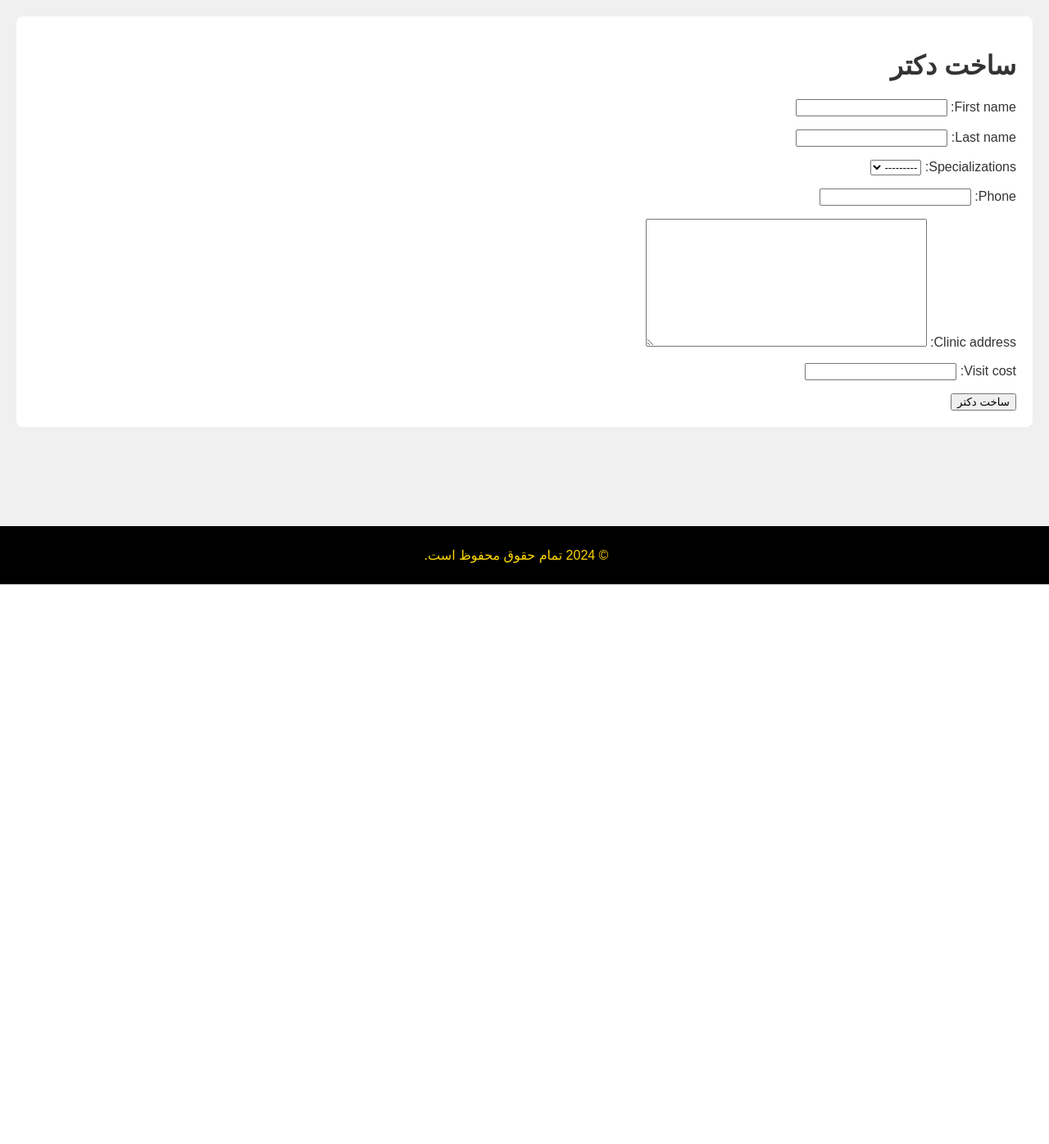
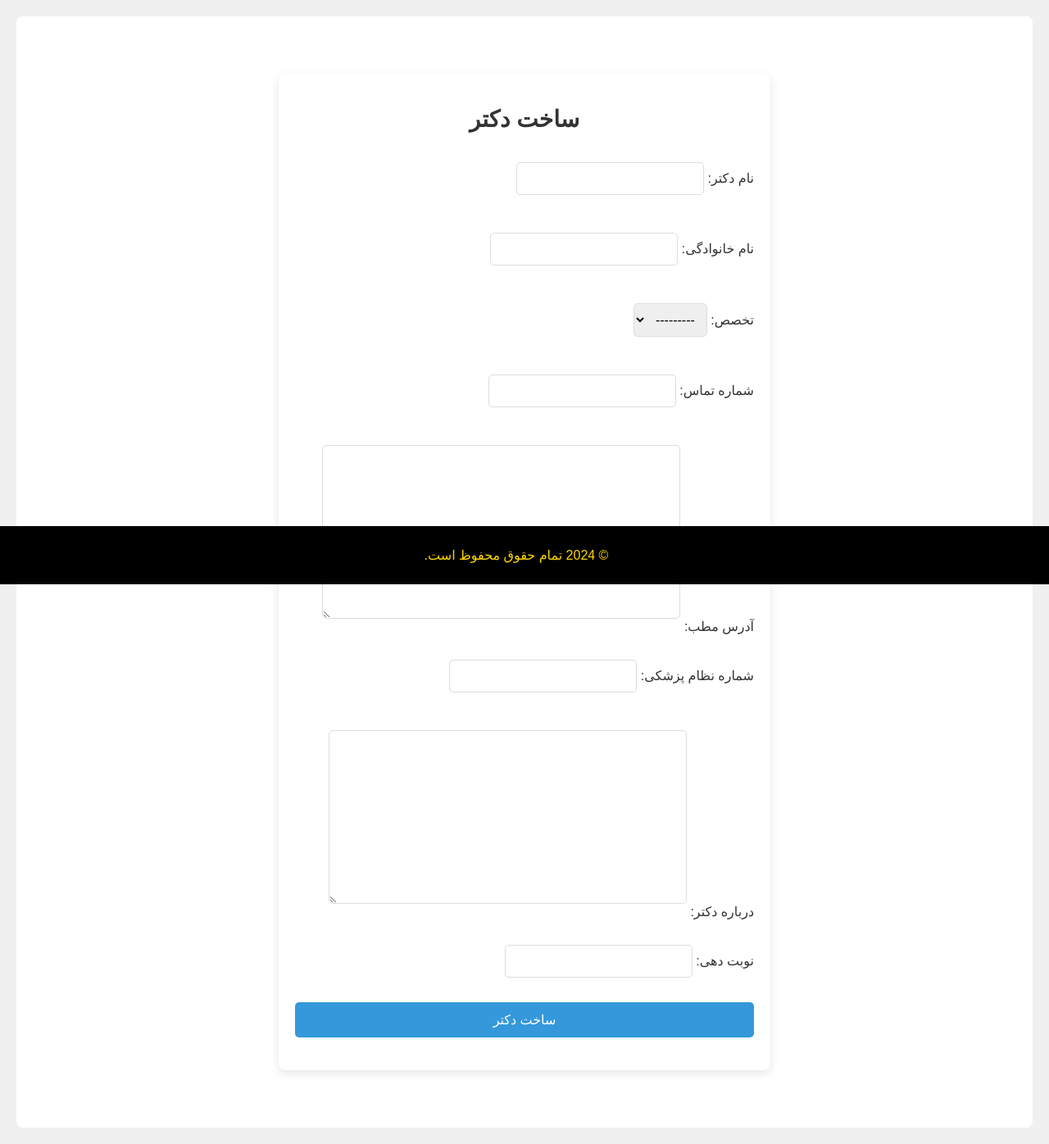
Before and after one commit to QBCY-Django-Delta-G4/Hospital, a Django app: page /createdoctor/ in a window 1280 px wide. Shown: the part 87-1483 px from the top of the page at 82% size. Before the commit the page ends 800 px from the top, so only its background shows below. Run offline with Django 5.2, Linux system fonts and the light colour scheme; data that the repository does not hold is empty; a map, chart or similar area stays blank.

Commit message:
models forms view and template changes

```diff
--- a/management/forms.py
+++ b/management/forms.py
@@ -9,7 +9,15 @@ class DoctorForm(forms.ModelForm):
         model = Doctor
         fields = ['first_name', 'last_name',
                   'specializations', 'phone',
-                  'clinic_address', 'visit_cost',]
+                  'clinic_address', 'license_number',
+                  'biography','visit_cost',
+                 ]
+
+    first_name = forms.CharField(label='نام دکتر')
+    last_name = forms.CharField(label='نام خانوادگی')
+    phone = forms.CharField(label='شماره تماس')
+    license_number = forms.CharField(label='شماره نظام پزشکی')
+    visit_cost = forms.DecimalField(label='نوبت دهی')
 
     def clean_first_name(self):
         first_name = self.cleaned_data.get('first_name')
@@ -29,9 +37,9 @@ class DoctorForm(forms.ModelForm):
 
     def clean_phone(self):
         phone = self.cleaned_data.get('phone')
-        phone_regex = r'^09[1-9]{9}+$'
-        # if not re.match(phone_regex, phone):
-        #     raise forms.ValidationError('لطفا شماره تماس را به درستی وارد نمایید.')
+        phone_regex = r'^09[0-9]{9}+$'
+        if not re.match(phone_regex, phone):
+            raise forms.ValidationError('لطفا شماره تماس را به درستی وارد نمایید.')
 
         return phone
 
--- a/management/models.py
+++ b/management/models.py
@@ -1,6 +1,8 @@
 from django.db import models
 from django.contrib.auth.models import User
 from django.core.validators import MinValueValidator, MaxValueValidator
+from django.utils import timezone
+from django.conf import settings
 
 
 class Specialization(models.Model):
@@ -11,13 +13,16 @@ class Specialization(models.Model):
 class Doctor(models.Model):
     first_name = models.CharField(max_length=255)
     last_name = models.CharField(max_length=255)
-    specializations = models.ForeignKey(Specialization, on_delete=models.PROTECT)
+    specializations = models.ForeignKey(Specialization, on_delete=models.PROTECT, verbose_name='تخصص')
     phone = models.CharField(max_length=15)
-    clinic_address = models.TextField()
+    clinic_address = models.TextField(verbose_name='آدرس مطب')
     license_number = models.CharField(max_length=11)
-    biography = models.TextField()
+    biography = models.TextField(verbose_name='درباره دکتر')
     is_active = models.BooleanField(default=True)
     visit_cost = models.DecimalField(decimal_places=2, max_digits=8)
+    is_deleted = models.BooleanField(default=False, verbose_name='حذف شده')
+    deleted_at = models.DateTimeField(null=True, blank=True, verbose_name='زمان حذف')
+
     def __str__(self) -> str:
         return self.first_name
 
--- a/management/templates/create_doctor.html
+++ b/management/templates/create_doctor.html
@@ -1,8 +1,99 @@
 {% extends 'base.html' %}
 {% block content %}
+    <style>
+    /* تنظیمات اصلی فرم */
+    .container {
+        width: 100%;
+        max-width: 600px;
+        margin: 50px auto; /* مرکزیت فرم */
+        padding: 20px;
+        box-sizing: border-box;
+        background-color: #ffffff; /* تغییر به سفید برای خوانایی بیشتر */
+        border-radius: 8px;
+        box-shadow: 0 4px 12px rgba(0, 0, 0, 0.1); /* سایه قوی‌تر برای عمق بیشتر */
+    }
+
+    /* استایل عنوان صفحه */
+    .page-title {
+        text-align: center;
+        margin-bottom: 20px;
+        font-size: 28px; /* افزایش اندازه فونت */
+        color: #333;
+        font-weight: bold; /* برجسته کردن عنوان */
+    }
+
+    /* استایل پیام‌ها */
+    .message-container {
+        margin-bottom: 20px;
+    }
+
+    .messages {
+        list-style: none;
+        padding: 0;
+    }
+
+    .messages li {
+        padding: 15px;
+        margin-bottom: 15px; /* فاصله بیشتر بین پیام‌ها */
+        border-radius: 5px;
+        font-size: 16px; /* افزایش اندازه فونت برای خوانایی بهتر */
+        transition: opacity 1s ease;
+        display: flex;
+        align-items: center; /* تراز عمودی */
+    }
+
+    .messages li.success {
+        background-color: #2ecc71;
+        color: white;
+    }
+
+    .messages li.error {
+        background-color: #e74c3c;
+        color: white;
+    }
+
+    /* استایل فرم */
+    .form-container {
+        margin-bottom: 20px;
+    }
+
+    .form-container form {
+        display: flex;
+        flex-direction: column;
+    }
+
+    .form-container form p {
+        margin-bottom: 15px;
+    }
+
+    .form-container input, .form-container select, .form-container textarea {
+        padding: 10px;
+        border: 1px solid #ddd;
+        border-radius: 5px;
+        margin-bottom: 15px;
+        font-size: 16px;
+    }
+
+    .submit-btn {
+        padding: 12px 20px;
+        background-color: #3498db;
+        color: white;
+        border: none;
+        border-radius: 5px;
+        cursor: pointer;
+        font-size: 16px;
+        transition: background-color 0.3s ease;
+    }
+
+    .submit-btn:hover {
+        background-color: #2980b9;
+    }
+
+    </style>
     <div class="container">
-    <h1>ساخت دکتر</h1>
-    <div>
+        <h1 class="page-title">ساخت دکتر</h1>
+
+        <div class="message-container">
             {% if messages %}
             <ul class="messages">
                 {% for message in messages %}
@@ -11,18 +102,19 @@
             </ul>
             {% endif %}
         </div>
-    <div>
+
+        <div class="form-container">
             <form method="post">
                 {% csrf_token %}
                 {{ forms.as_p }}
-            <button type="submit">ساخت دکتر</button>
+                <button type="submit" class="submit-btn">ساخت دکتر</button>
             </form>
         </div>
     </div>
+
     <script>
-    // انتخاب پیام‌ها
+        // ناپدید شدن پیام‌ها بعد از ۳ ثانیه
         document.querySelectorAll('.messages li').forEach(function(message) {
-        // ناپدید شدن پیام‌ها بعد از ۳ ثانیه
             setTimeout(function() {
                 message.style.opacity = '0'; // به تدریج ناپدید می‌شود
                 setTimeout(function() {
--- a/management/views.py
+++ b/management/views.py
@@ -20,7 +20,7 @@ def create_doctor(request):
 
 
 def view_doctor(request):
-    doctors = Doctor.objects.filter(is_active=True)
+    doctors = Doctor.objects.filter(is_deleted=True)
     context = {
         'doctors': doctors
     }
@@ -107,12 +107,12 @@ def doctor_timelist(request, pk):
     pass
 
 
-
 def delete_doctor(request, id):
     doctor = Doctor.objects.get(id=id)
-    doctor.is_active = False
+    doctor.is_deleted = False
     doctor.save()
     return redirect("viewdoctor")
+
 
 def edit_doctor(request, id):
     doctor = Doctor.objects.get(pk=id)
@@ -127,4 +127,8 @@ def edit_doctor(request, id):
 
 
 def detail_doctor(request, id):
-    pass
+    doctors = Doctor.objects.get(id=id)
+    context = {
+        'doctors': doctors
+    }
+    return render(request, 'detail_doctor.html', context)
```
Also changed, not shown: management/templates/detail_doctor.html (added, +94 -0 lines), management/migrations/0009_alter_doctor_biography_alter_doctor_clinic_address.py (added), management/migrations/0010_alter_doctor_specializations.py (added), management/migrations/0011_doctor_deleted_at_doctor_deleted_by_and_more.py (added), management/migrations/0012_remove_doctor_deleted_by.py (added). Lines whose indentation alone changed are shown as unchanged.
